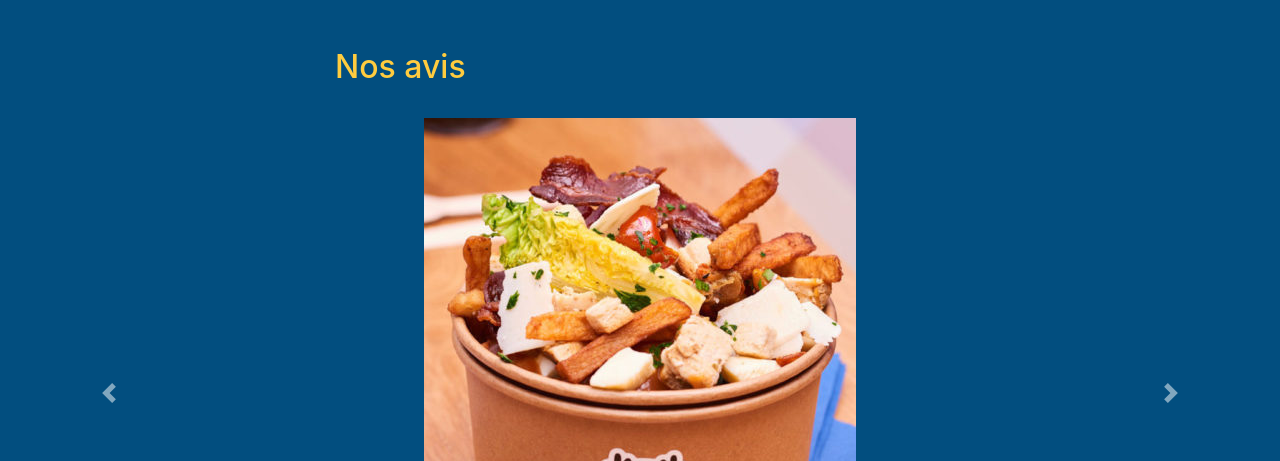
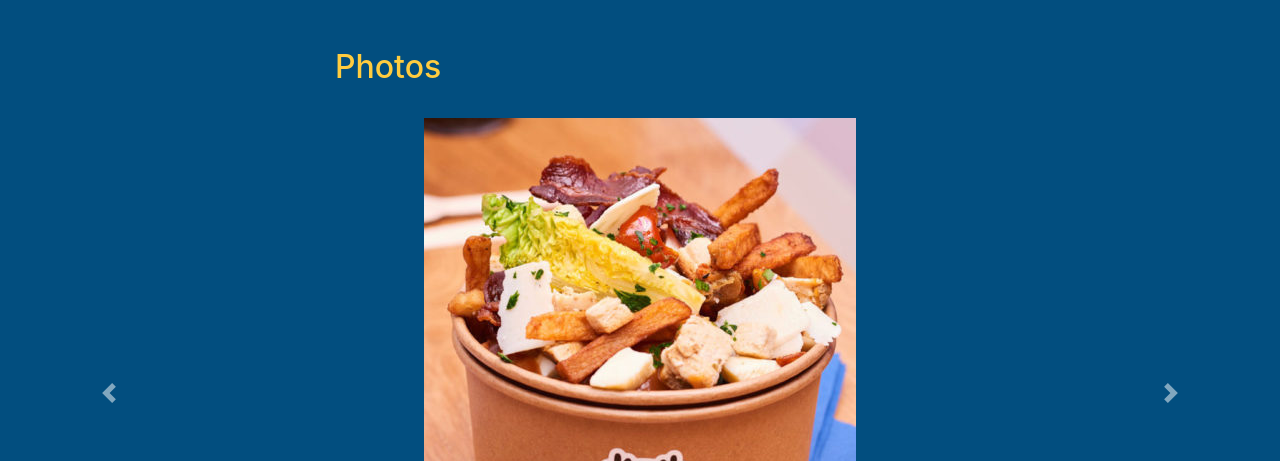
Before and after one commit to BiosKi1/poutine, a Symfony app: template templates/default/photos.html.twig in a window 1280 px wide. Shown: the part 56-517 px from the top of the page. Run offline with Twig, Linux system fonts and the light colour scheme; the template is opened without the code that fills it, so the values that code supplies are empty; style sheets or scripts are compiled from the project's sources; some libraries are stand-ins or nearby versions.

Commit message:
correction

```diff
--- a/templates/default/photos.html.twig
+++ b/templates/default/photos.html.twig
@@ -7,7 +7,7 @@
     <div class="container-fluid">
         <div class="row">
             <div class="col-md-4 offset-md-3">
-                <h2>Nos avis</h2>
+                <h2>Photos</h2>
             </div>
         </div>
         <br>
```
